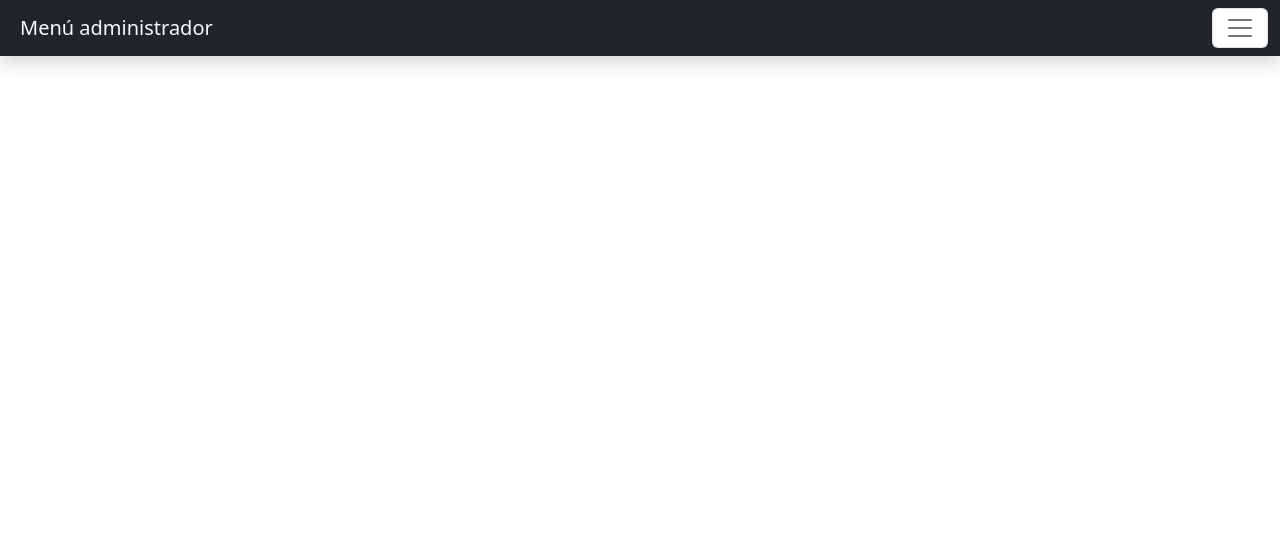
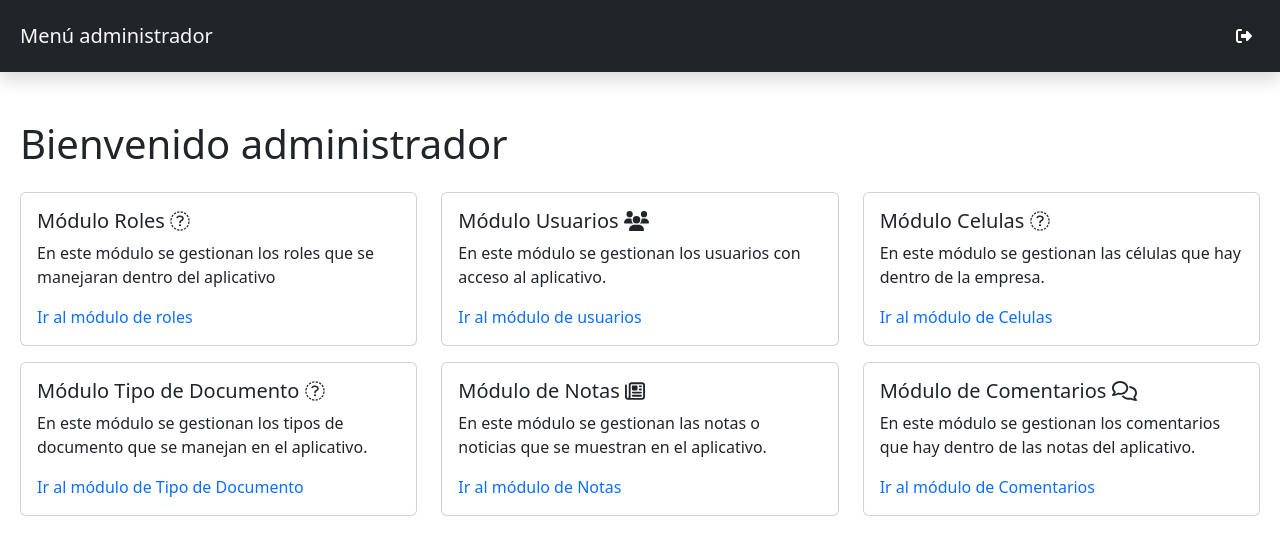
Before and after one commit to LizethLorenaSandoval/NewslatterFront, an Angular app: page /nav-admin-index in a window 1280 px wide. Shown: the top 554 px of the page. Built offline with nearby package versions, Linux system fonts and the light colour scheme.

Commit message:
Se esta arreglando el menu del administrador

```diff
--- a/src/app/app.module.ts
+++ b/src/app/app.module.ts
@@ -15,6 +15,7 @@ import { PerfilComponent } from './componentes/perfil/perfil.component';
 import { NavAdminIndexComponent } from './componentes/nav-admin-index/nav-admin-index.component';
 import { AdminUsuariosComponent } from './componentes/admin-usuarios/admin-usuarios.component';
 import { AdminRolComponent } from './componentes/admin-rol/admin-rol.component';
+import { AdminContentComponent } from './componentes/admin-content/admin-content.component';
 
 @NgModule({
   declarations: [
@@ -30,6 +31,7 @@ import { AdminRolComponent } from './componentes/admin-rol/admin-rol.component';
     NavAdminIndexComponent,
     AdminUsuariosComponent,
     AdminRolComponent,
+    AdminContentComponent,
   ],
   imports: [
     BrowserModule,
--- /dev/null
+++ b/src/app/componentes/admin-content/admin-content.component.html
@@ -0,0 +1,88 @@
+<!DOCTYPE html>
+<html lang="en">
+  <head>
+    <meta charset="UTF-8" />
+    <meta http-equiv="X-UA-Compatible" content="IE=edge" />
+    <meta name="viewport" content="width=device-width, initial-scale=1.0" />
+    <title>Nav admin</title>
+  </head>
+  <body>
+    <div class="row m-2 mt-5">
+
+        <h1>Bienvenido administrador</h1>
+
+      <div class="col-sm-4 mb-3 mb-sm-0 mt-3">
+        <div class="card">
+          <div class="card-body">
+            <h5 class="card-title">Módulo Roles <i class="fa-sharp fa-light fa-wand-magic-sparkles"></i> </h5>
+            <p class="card-text">
+                En este módulo se gestionan los roles que se manejaran dentro del aplicativo
+            </p>
+            <a [routerLink]="['/admin-rol']" class="card-link">Ir al módulo de roles</a>
+          </div>
+        </div>
+      </div>
+
+      <div class="col-sm-4 mb-3 mb-sm-0 mt-3">
+        <div class="card">
+          <div class="card-body">
+            <h5 class="card-title">Módulo Usuarios <i class="fa-solid fa-users"></i> </h5>
+            <p class="card-text">
+                En este módulo se gestionan los usuarios con acceso al aplicativo.
+            </p>
+            <a [routerLink]="['/admin-usuarios']" class="card-link">Ir al módulo de usuarios</a>
+          </div>
+        </div>
+      </div>
+
+      <div class="col-sm-4 mb-3 mb-sm-0 mt-3">
+        <div class="card">
+          <div class="card-body">
+            <h5 class="card-title">Módulo Celulas <i class="fa-sharp fa-light fa-shapes"></i> </h5>
+            <p class="card-text">
+                En este módulo se gestionan las células que hay dentro de la empresa.
+            </p>
+            <a href="#" class="card-link">Ir al módulo de Celulas</a>
+          </div>
+        </div>
+      </div>
+
+      <div class="col-sm-4 mb-3 mb-sm-0 mt-3">
+        <div class="card">
+          <div class="card-body">
+            <h5 class="card-title">Módulo Tipo de Documento <i class="fa-sharp fa-light fa-fingerprint"></i> </h5>
+            <p class="card-text">
+                En este módulo se gestionan los tipos de documento que se manejan en el aplicativo.
+            </p>
+            <a href="#" class="card-link">Ir al módulo de Tipo de Documento</a>
+          </div>
+        </div>
+      </div>
+
+      <div class="col-sm-4 mb-3 mb-sm-0 mt-3">
+        <div class="card">
+          <div class="card-body">
+            <h5 class="card-title">Módulo de Notas <i class="fa-regular fa-newspaper"></i> </h5>
+            <p class="card-text">
+                En este módulo se gestionan las notas o noticias que se muestran en el aplicativo.
+            </p>
+            <a href="#" class="card-link">Ir al módulo de Notas</a>
+          </div>
+        </div>
+      </div>
+
+      <div class="col-sm-4 mb-3 mb-sm-0 mt-3">
+        <div class="card">
+          <div class="card-body">
+            <h5 class="card-title">Módulo de Comentarios <i class="fa-regular fa-comments"></i> </h5>
+            <p class="card-text">
+                En este módulo se gestionan los comentarios que hay dentro de las notas del aplicativo.
+            </p>
+            <a href="#" class="card-link">Ir al módulo de Comentarios</a>
+          </div>
+        </div>
+      </div>
+
+    </div>
+  </body>
+</html>
--- /dev/null
+++ b/src/app/componentes/admin-content/admin-content.component.scss
@@ -0,0 +1,3 @@
+a {
+    text-decoration: none;
+  }
--- a/src/app/componentes/nav-admin-index/nav-admin-index.component.html
+++ b/src/app/componentes/nav-admin-index/nav-admin-index.component.html
@@ -1,49 +1,28 @@
 <!DOCTYPE html>
 <html lang="en">
   <head>
-    <meta charset="UTF-8">
-    <meta http-equiv="X-UA-Compatible" content="IE=edge">
-    <meta name="viewport" content="width=device-width, initial-scale=1.0">
+    <meta charset="UTF-8" />
+    <meta http-equiv="X-UA-Compatible" content="IE=edge" />
+    <meta name="viewport" content="width=device-width, initial-scale=1.0" />
     <title>Nav admin</title>
   </head>
   <body>
     <nav class="container-fluid navbar bg-dark shadow">
       <div class="container-fluid">
-          <a class="text-light bg-dark navbar-brand mb-0 h1 p-2" href="#">Menú administrador</a>
+        <a
+          class="text-light bg-dark navbar-brand mb-0 h1 p-2"
+          [routerLink]="['/nav-admin-index']"
+          >Menú administrador</a
+        >
 
-          <button style="background-color: white;" class="navbar-toggler" type="button" data-bs-toggle="collapse" data-bs-target="#navbarNavDropdown" aria-controls="navbarNavDropdown" aria-expanded="false" aria-label="Toggle navigation">
-            <span  class="navbar-toggler-icon"></span>
-          </button>
-
-          <div class="collapse navbar-collapse" id="navbarNavDropdown">
-            <ul class="navbar-nav">
-              <li class="nav-item dropdown">
-                <a class="text-light bg-dark navbar-brand mb-0 h1 p-2 nav-link dropdown-toggle" href="#" role="button" data-bs-toggle="dropdown" aria-expanded="false">
-                  Módulos
-                </a>
-                <ul class="dropdown-menu">
-                  <li><a class="dropdown-item" [routerLink]="['/admin-rol']">Roles</a></li>
-                  <li><a class="dropdown-item" [routerLink]="['/admin-usuarios']">Usuarios</a></li>
-                  <li><a class="dropdown-item" href="#">Células</a></li>
-                </ul>
-
-                <div>
-                  <div class="d-flex col-3">
-
-                      <!-- <div class="form-check form-switch m-3 form-group col-md-2 col-xs-6">
-                          <input class="form-check-input" type="checkbox" role="switch" id="flexSwitchCheckChecked" checked>
-                          <i class="fa-solid fa-moon"></i>
-                        </div> -->
-
-                      <div class="m-3 form-group col-md-2 col-xs-6">
-                          <a [routerLink]="['/login']"><i class="fa-solid fa-right-from-bracket icon"></i></a>
-                      </div>
-                  </div>
-              </div>
-              </li>
-            </ul>
+        <div class="m-3 form-group">
+          <a [routerLink]="['/login']"
+            ><i class="fa-solid fa-right-from-bracket icon"></i
+          ></a>
         </div>
       </div>
     </nav>
   </body>
 </html>
+
+<app-admin-content></app-admin-content>
```
Also changed, not shown: src/app/componentes/admin-content/admin-content.component.ts (added, +10 -0 lines), 1 other file (tests, documents, lock files or other folders). Lines whose indentation alone changed are shown as unchanged.
